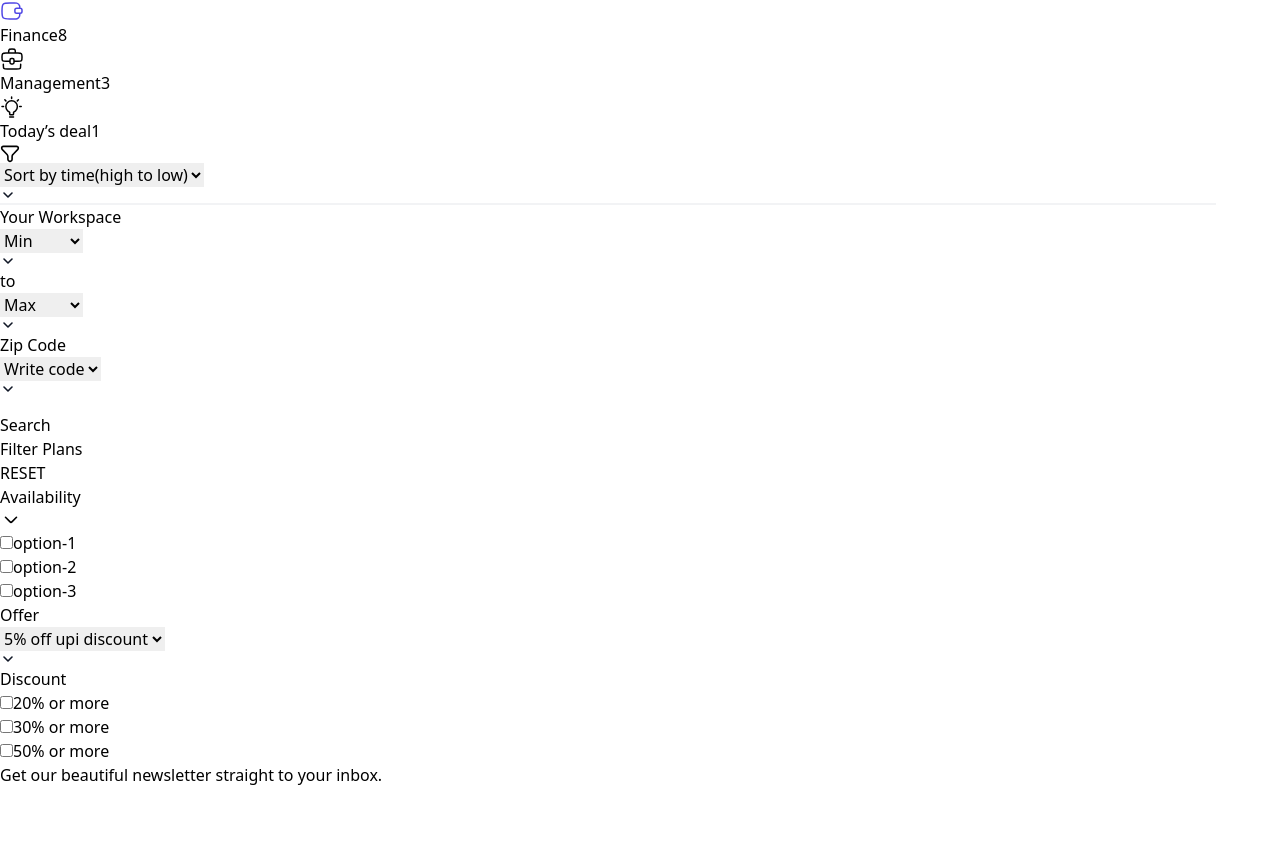
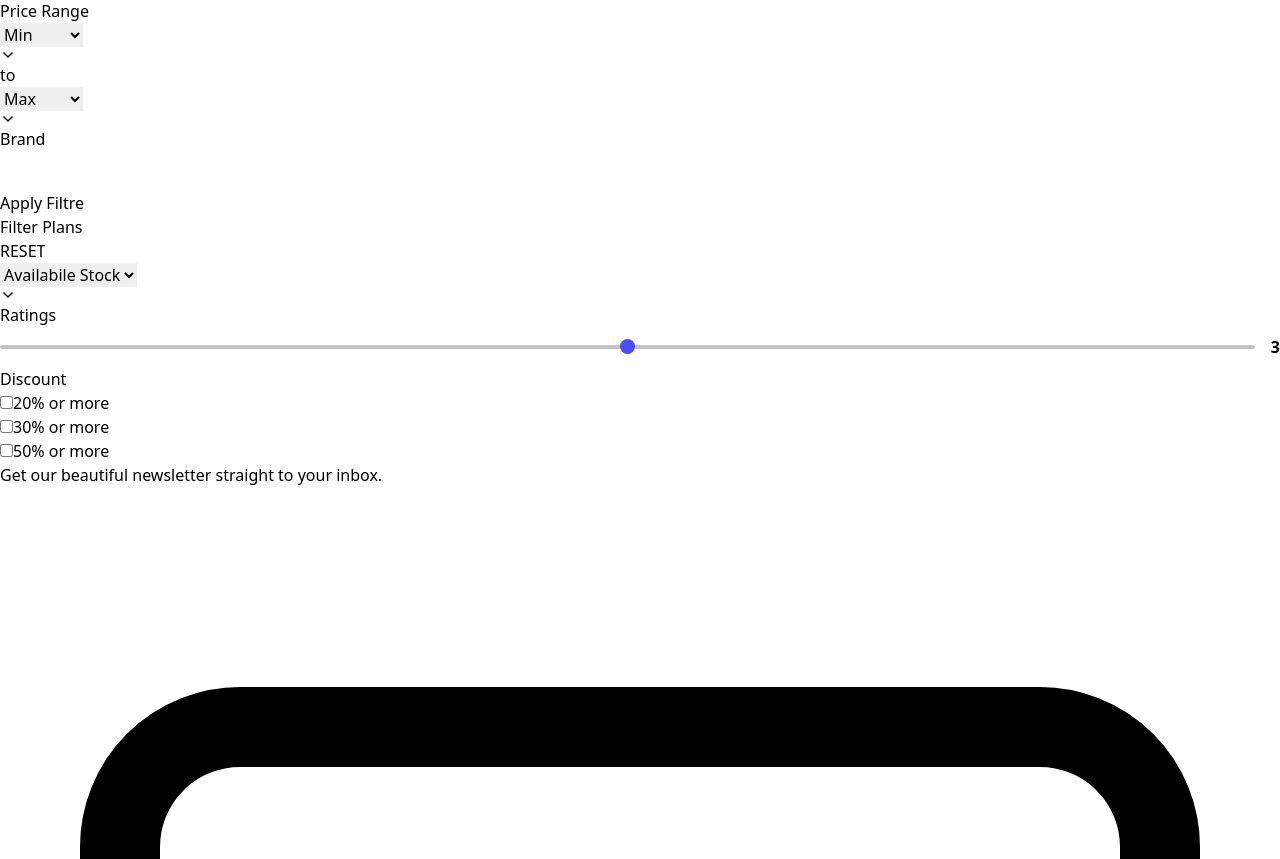
Before and after one commit to SP-Upreti/state-management, a React (Vite) app: page /products in a window 1280 px wide. Shown: the part 2260-3119 px from the top of the page. Built offline with nearby package versions, Linux system fonts and the light colour scheme.

Commit message:
filtre section created

```diff
--- a/src/components/navigation/navbar.tsx
+++ b/src/components/navigation/navbar.tsx
@@ -70,7 +70,7 @@ export default function Navbar() {
         { title: "All Categories", path: "/" },
     ]
     return (
-        <nav className="bg-white border-b sticky top-0 z-10">
+        <nav className="bg-white border-b sticky top-0 z-10" style={{ height: menuState ? "100dvh" : "" }}>
             <div className="flex items-center space-x-8 py-3 px-4 max-w-screen-xl mx-auto md:px-8">
                 <div className="flex-none lg:flex-initial">
                     <Link to="/">
--- a/src/components/products/filtre.tsx
+++ b/src/components/products/filtre.tsx
@@ -1,9 +1,11 @@
+import React, { ReactNode, useState } from "react"
 
-export default function Filtre() {
+export default function Filtre({ children }: { children: ReactNode }) {
+    const [rangeValue, setRangeValue] = useState<number>(3);
     return (
         <section className="py-4 relative">
             <div className="w-full max-w-7xl mx-auto px-4 md:px-8">
-                <div className="flex flex-col lg:flex-row lg:items-center max-lg:gap-4 justify-between w-full">
+                {/* <div className="flex flex-col lg:flex-row lg:items-center max-lg:gap-4 justify-between w-full">
                     <ul className="flex flex-col sm:flex-row sm:items-center gap-4 sm:gap-12">
                         <li className="flex items-center cursor-pointer outline-none group">
                             <svg width="24" height="24" viewBox="0 0 24 24" fill="none" xmlns="http://www.w3.org/2000/svg">
@@ -65,18 +67,18 @@ export default function Filtre() {
                         </svg>
                     </div>
                 </div>
-                <svg className="my-7 w-full" xmlns="http://www.w3.org/2000/svg" width="1216" height="2" viewBox="0 0 1216 2"
+                <svg className="my-2 w-full" xmlns="http://www.w3.org/2000/svg" width="1216" height="2" viewBox="0 0 1216 2"
                     fill="none">
                     <path d="M0 1H1216" stroke="#E5E7EB" />
-                </svg>
-                <div className="grid grid-cols-12">
-                    <div className="col-span-12 md:col-span-3 w-full max-md:max-w-md max-md:mx-auto">
-                        <div className="box rounded-xl border border-gray-300 bg-white p-6 w-full md:max-w-sm">
-                            <h6 className="font-medium text-base leading-7 text-black mb-5">Your Workspace</h6>
+                </svg> */}
+                <div className="grid grid-cols-12 relative">
+                    <div className="sticky top-24 h-fit col-span-12 md:col-span-3 w-full max-md:max-w-md max-md:mx-auto">
+                        <div className="box rounded-xl border border-gray-300 bg-white px-6 py-4 w-full md:max-w-sm">
+                            <h6 className="font-medium text-base leading-7 text-black mb-2">Price Range</h6>
                             <div className="flex items-center mb-5 gap-1">
                                 <div className="relative w-full">
                                     <select id="FROM"
-                                        className="h-12 border border-gray-300 text-gray-900 text-xs font-medium rounded-full block w-full py-2.5 px-4 appearance-none relative focus:outline-none bg-white">
+                                        className="h-8 border border-gray-300 text-gray-900 text-xs font-medium rounded-lg block w-full py-1 px-4 appearance-none relative focus:outline-none bg-white">
                                         <option selected>Min</option>
                                         <option value="option 1">option 1</option>
                                         <option value="option 2">option 2</option>
@@ -92,7 +94,7 @@ export default function Filtre() {
                                 <p className="px-1 font-normal text-sm leading-6 text-gray-600">to</p>
                                 <div className="relative w-full">
                                     <select id="FROM"
-                                        className="h-12 border border-gray-300 text-gray-900 text-xs font-medium rounded-full block w-full py-2.5 px-4 appearance-none relative focus:outline-none bg-white">
+                                        className="h-8 border border-gray-300 text-gray-900 text-xs font-medium rounded-lg block w-full py-1 px-4 appearance-none relative focus:outline-none bg-white">
                                         <option selected>Max</option>
                                         <option value="option 1">option 1</option>
                                         <option value="option 2">option 2</option>
@@ -107,37 +109,25 @@ export default function Filtre() {
                                 </div>
                             </div>
 
-                            <label htmlFor="countries" className="block mb-2 text-sm font-medium text-gray-600 w-full">Zip
-                                Code</label>
-                            <div className="relative w-full mb-8">
-                                <select id="FROM"
-                                    className="h-12 border border-gray-300 text-gray-900 text-xs font-medium rounded-full block w-full py-2.5 px-4 appearance-none relative focus:outline-none bg-white">
-                                    <option selected>Write code</option>
-                                    <option value="option 1">option 1</option>
-                                    <option value="option 2">option 2</option>
-                                    <option value="option 3">option 3</option>
-                                    <option value="option 4">option 4</option>
-                                </select>
-                                <svg className="absolute top-1/2 -translate-y-1/2 right-4 z-50" width="16" height="16"
-                                    viewBox="0 0 16 16" fill="none" xmlns="http://www.w3.org/2000/svg">
-                                    <path d="M12.0002 5.99845L8.00008 9.99862L3.99756 5.99609" stroke="#111827"
-                                        stroke-width="1.6" stroke-linecap="round" stroke-linejoin="round" />
-                                </svg>
+                            <label htmlFor="countries" className="block mb-2 text-sm font-medium text-gray-600 w-full">Brand</label>
+                            <div className="relative w-full mb-4">
+                                <input id="FROM"
+                                    className="h-10 border border-gray-300 text-gray-900 text-xs font-medium rounded-md block w-full py-2.5 px-4 appearance-none relative focus:outline-none bg-white" />
                             </div>
                             <button
-                                className="w-full py-2.5 flex items-center justify-center gap-2 rounded-full bg-indigo-600 text-white font-semibold text-xs shadow-sm shadow-transparent transition-all duration-500 hover:bg-indigo-700 hover:shadow-indigo-200  ">
+                                className="w-full py-2.5 flex items-center justify-center gap-2 rounded-md bg-indigo-600 text-white font-semibold text-xs shadow-sm shadow-transparent transition-all duration-500 hover:bg-indigo-700 hover:shadow-indigo-200  ">
                                 <svg width="17" height="16" viewBox="0 0 17 16" fill="none"
                                     xmlns="http://www.w3.org/2000/svg">
                                     <path
                                         d="M14.4987 13.9997L13.1654 12.6663M13.832 7.33301C13.832 10.6467 11.1457 13.333 7.83203 13.333C4.51832 13.333 1.83203 10.6467 1.83203 7.33301C1.83203 4.0193 4.51832 1.33301 7.83203 1.33301C11.1457 1.33301 13.832 4.0193 13.832 7.33301Z"
                                         stroke="white" stroke-width="1.6" stroke-linecap="round" stroke-linejoin="round" />
                                 </svg>
-                                Search
+                                Apply Filtre
                             </button>
                         </div>
 
-                        <div className="mt-7 box rounded-xl border border-gray-300 bg-white p-6 w-full md:max-w-sm">
-                            <div className="flex items-center justify-between w-full pb-3 border-b border-gray-200 mb-7">
+                        <div className="mt-7 box rounded-xl border border-gray-300 bg-white p-4 w-full md:max-w-sm">
+                            <div className="flex items-center justify-between w-full pb-3 border-b border-gray-200 mb-4">
                                 <p className="font-medium text-base leading-7 text-black ">Filter Plans</p>
                                 <p
                                     className="font-medium text-xs text-gray-500 cursor-pointer transition-all duration-500 hover:text-indigo-600">
@@ -145,67 +135,42 @@ export default function Filtre() {
                             </div>
 
 
-                            <div className="w-full mb-7">
-                                <div className='accordion-group grid grid-cols-1 gap-5 sm:gap-9'
-                                    data-accordion="default-accordion">
-                                    <div className='accordion '
-                                        id='category-heading-one'>
-                                        <button
-                                            className='accordion-toggle group accordion-active:text-indigo-600 inline-flex items-center justify-between leading-8 text-gray-600 w-full transition duration-500 hover:text-indigo-600 active:text-indigo-600'
-                                            aria-controls='category-collapse-one'>
-                                            <h5 className="font-medium text-sm text-gray-900">
-                                                Availability
-                                            </h5>
-                                            <svg className='text-gray-900 transition duration-500 group-hover:text-indigo-600 accordion-active:text-indigo-600 accordion-active:rotate-180'
-                                                width='22' height='22' viewBox='0 0 22 22' fill='none'
-                                                xmlns='http://www.w3.org/2000/svg'>
-                                                <path
-                                                    d='M16.5 8.25L12.4142 12.3358C11.7475 13.0025 11.4142 13.3358 11 13.3358C10.5858 13.3358 10.2525 13.0025 9.58579 12.3358L5.5 8.25'
-                                                    stroke='currentColor' stroke-width='1.6' stroke-linecap='round'
-                                                    stroke-linejoin='round'></path>
-                                            </svg>
-
-                                        </button>
-                                        <div id='category-collapse-one'
-                                            className='accordion-content w-full px-0 overflow-hidden pr-4 max-h-0 '
-                                            aria-labelledby='category-heading-one'>
-
-                                            <div className="box flex flex-col gap-2 mt-5">
-
-                                                <div className="flex items-center mb-2">
-                                                    <input id="checkbox-option-1" type="checkbox" value="" className="checkbox-white w-5 h-5 appearance-none border border-gray-500  rounded mr-1 hover:border-indigo-100 hover:bg-indigo-600 checked:bg-no-repeat checked:bg-center checked:border-indigo-100 checked:bg-indigo-600 checked:bg-[url('https://pagedone.io/asset/uploads/1689406942.svg')]" />
-                                                    <label htmlFor="checkbox-option-1" className="ml-1 font-normal text-xs cursor-pointer  text-gray-600">option-1</label>
-                                                </div>
-                                                <div className="flex items-center mb-2">
-                                                    <input id="checkbox-option-2" type="checkbox" value="" className="checkbox-white w-5 h-5 appearance-none border border-gray-500  rounded mr-1 hover:border-indigo-100 hover:bg-indigo-600 checked:bg-no-repeat checked:bg-center checked:border-indigo-600 checked:bg-indigo-100 checked:bg-[url('https://pagedone.io/asset/uploads/1689406942.svg')]" />
-                                                    <label htmlFor="checkbox-option-2" className="ml-1 font-normal text-xs cursor-pointer  text-gray-600">option-2</label>
-                                                </div>
-                                                <div className="flex items-center mb-2">
-                                                    <input id="checkbox-option-3" type="checkbox" value="" className="checkbox-white w-5 h-5 appearance-none border border-gray-500  rounded mr-1 hover:border-indigo-600 hover:bg-indigo-600 checked:bg-no-repeat checked:bg-center checked:border-indigo-600 checked:bg-indigo-100 checked:bg-[url('https://pagedone.io/asset/uploads/1689406942.svg')]" />
-                                                    <label htmlFor="checkbox-option-3" className="ml-1 font-normal text-xs cursor-pointer  text-gray-600">option-3</label>
-                                                </div>
-                                            </div>
-
-                                        </div>
+                            <div className="w-full mb-4">
+                                <div className="flex items-center mb-5 gap-1">
+                                    <div className="relative w-full">
+                                        <select id="FROM"
+                                            className="h-8 border border-gray-300 text-gray-900 text-xs font-medium rounded-lg block w-full py-1 px-4 appearance-none relative focus:outline-none bg-white">
+                                            <option selected>Availabile Stock</option>
+                                            <option value="option 1">Min 5</option>
+                                            <option value="option 2">Min 10</option>
+                                            <option value="option 4">Above 20</option>
+                                        </select>
+                                        <svg className="absolute top-1/2 -translate-y-1/2 right-4 z-50" width="16" height="16"
+                                            viewBox="0 0 16 16" fill="none" xmlns="http://www.w3.org/2000/svg">
+                                            <path d="M12.0002 5.99845L8.00008 9.99862L3.99756 5.99609" stroke="#111827"
+                                                stroke-width="1.6" stroke-linecap="round" stroke-linejoin="round" />
+                                        </svg>
                                     </div>
                                 </div>
                             </div>
 
-                            <label htmlFor="Offer" className="font-medium text-sm leading-6 text-gray-600 mb-1">Offer</label>
-                            <div className="relative w-full mb-7">
-                                <select id="Offer"
-                                    className="h-12 border border-gray-300 text-gray-900 text-xs font-medium rounded-full block w-full py-2.5 px-4 appearance-none relative focus:outline-none bg-white">
-                                    <option selected>5% off upi discount</option>
-                                    <option value="option 1">option 1</option>
-                                    <option value="option 2">option 2</option>
-                                    <option value="option 3">option 3</option>
-                                    <option value="option 4">option 4</option>
-                                </select>
-                                <svg className="absolute top-1/2 -translate-y-1/2 right-4 z-50" width="16" height="16"
-                                    viewBox="0 0 16 16" fill="none" xmlns="http://www.w3.org/2000/svg">
-                                    <path d="M12.0002 5.99845L8.00008 9.99862L3.99756 5.99609" stroke="#111827"
-                                        stroke-width="1.6" stroke-linecap="round" stroke-linejoin="round" />
-                                </svg>
+                            <label htmlFor="Offer" className="font-medium text-sm leading-6 text-gray-600 mb-1">Ratings</label>
+                            <div className="relative w-full mb-2">
+                                <div className="PB-range-slider-div">
+                                    <input
+                                        type="range"
+                                        onChange={(e: React.ChangeEvent<HTMLInputElement>) => {
+                                            setRangeValue(Number(e.target.value));
+                                        }}
+                                        min={1}
+                                        max={5}
+                                        value={rangeValue}
+                                        className="PB-range-slider"
+                                        id=""
+                                    />
+
+                                    <p className="PB-range-slidervalue">{rangeValue}</p>
+                                </div>
                             </div>
                             <p className="font-medium text-sm leading-6 text-black mb-3">Discount</p>
                             <div className="box flex flex-col gap-2">
@@ -224,7 +189,9 @@ export default function Filtre() {
                             </div>
                         </div>
                     </div>
-                    <div className="col-span-12 md:col-span-9"></div>
+                    <div className="col-span-12 md:col-span-9">
+                        {children}
+                    </div>
                 </div>
 
             </div>
--- a/src/components/products/products.tsx
+++ b/src/components/products/products.tsx
@@ -5,7 +5,7 @@ import { useEffect, useState } from "react";
 import { decrementPage, fetchProducts, incrementPage } from "../../store/products/productSlice";
 import Image from "../utils/Image";
 
-export default function Products() {
+export default function Products({ imgSize }: { imgSize: string }) {
     const dispatch = useDispatch<AppDispatch>();
     const products = useSelector((state: RootState) => state.products.value);
     const total = useSelector((state: RootState) => state.products.total);
@@ -35,7 +35,7 @@ export default function Products() {
                         {loading ? (
                             Array.from({ length: 8 }).map((_, key) => (
                                 <div key={key} className="flex flex-col bg-neutral-300 w-full animate-pulse rounded-xl p-4 gap-4">
-                                    <div className="bg-neutral-400/50 w-full  animate-pulse rounded-md h-60"></div>
+                                    <div className={`bg-neutral-400/50 w-full  animate-pulse rounded-md h-52 ${imgSize}`}></div>
                                     <div className="flex flex-col gap-2">
                                         <div className="bg-neutral-400/50 w-full h-4 animate-pulse rounded-md"></div>
                                         <div className="bg-neutral-400/50 w-4/5 h-4 animate-pulse rounded-md"></div>
@@ -47,7 +47,7 @@ export default function Products() {
                         ) : (
                             products.slice(0, 8).map((data, key) => (
                                 <li key={key} className="relative flex flex-col overflow-hidden rounded-lg border bg-white shadow-md">
-                                    <a className="relative mx-3 mt-3 flex h-60 overflow-hidden rounded-xl" href="#">
+                                    <a className={`relative mx-3 mt-3 flex h-52 overflow-hidden rounded-xl ${imgSize}`} href="#">
                                         <Image src={data.images[0]} title={data.title} />
                                         <span className="absolute top-0 left-0 m-2 rounded-full bg-black px-2 text-sm font-medium text-white">
                                             {data.discountPercentage}% OFF
--- a/src/components/utils/Image.tsx
+++ b/src/components/utils/Image.tsx
@@ -9,8 +9,9 @@ export default function Image({ src, title }: { src: string, title: string }) {
     return (
         <>
             <img className={` relativew-full h-full object-contain object-center
-            ${finished ? "block" : "hidden"} mx-auto`} src={src} alt={title}
-            onLoad={handleLoad}
+            ${finished ? "block" : "hidden"} mx-auto
+            `} src={src} alt={title}
+                onLoad={handleLoad}
             />
             {
                 finished ? "" : (
--- a/src/index.css
+++ b/src/index.css
@@ -1,17 +1,49 @@
-/* Customize the bullets */
-.swiper-pagination-bullet {
-    width: 12px;
-    height: 12px;
-    background-color: #d1d1d1;
-    margin: 0 5px;
-    opacity: 1;
-    border-radius: 50%;
-    transition: all 0.3s ease;
+/* From Uiverse.io by satisshTechie */
+.PB-range-slider {
+    -webkit-appearance: none;
+    width: 100%;
+    height: 4px;
+    border-radius: 5px;
+    background: #aaa;
+    outline: none;
+    opacity: 0.7;
+    -webkit-transition: .2s;
+    transition: opacity .2s;
 }
 
-/* Style the active bullet */
-.swiper-pagination-bullet-active {
-    background-color: #ff5722;
-    transform: scale(1.3);
-    box-shadow: 0 0 10px rgba(255, 87, 34, 0.5);
+.PB-range-slider::-webkit-slider-thumb {
+    -webkit-appearance: none;
+    appearance: none;
+    width: 15px;
+    height: 15px;
+    border-radius: 50%;
+    background-color: blue;
+    cursor: pointer;
+    transition: 0.3s ease-in-out;
 }
+
+.PB-range-slider::-webkit-slider-thumb:hover {
+    box-shadow: 0px 0px 0px 8px rgba(0, 0, 0, 0.16);
+    transition: 0.3s ease-in-out;
+}
+
+.PB-range-slider::-moz-range-thumb {
+    width: 15px;
+    height: 15px;
+    border-radius: 50%;
+    background-color: blue !important;
+    cursor: pointer;
+}
+
+.PB-range-slider-div {
+    display: flex;
+    align-items: center;
+    justify-content: center;
+    gap: 1rem;
+    padding: 0.5rem 0;
+    border-radius: 6px;
+}
+
+.PB-range-slidervalue {
+    font-weight: 600;
+}
```
